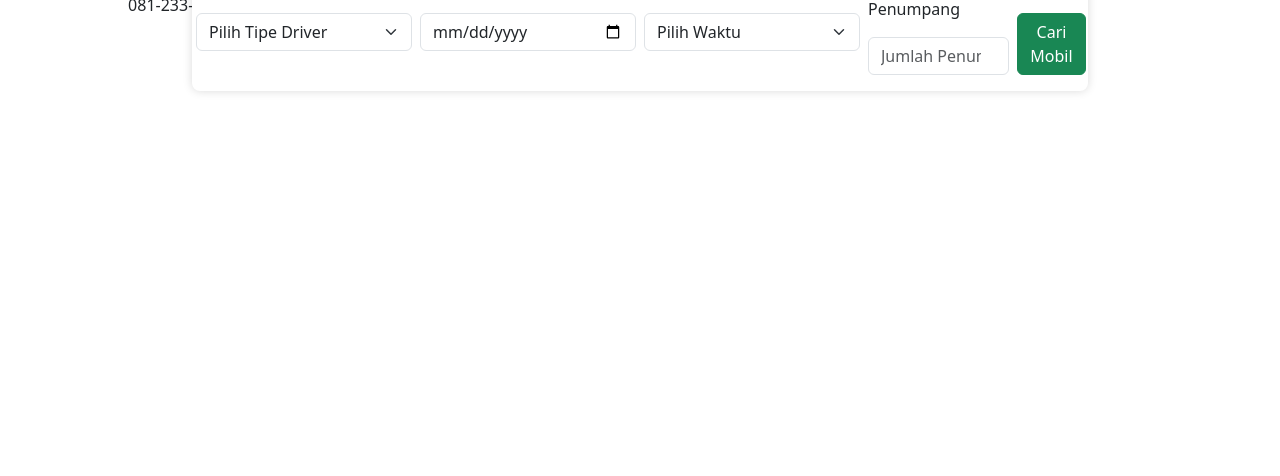
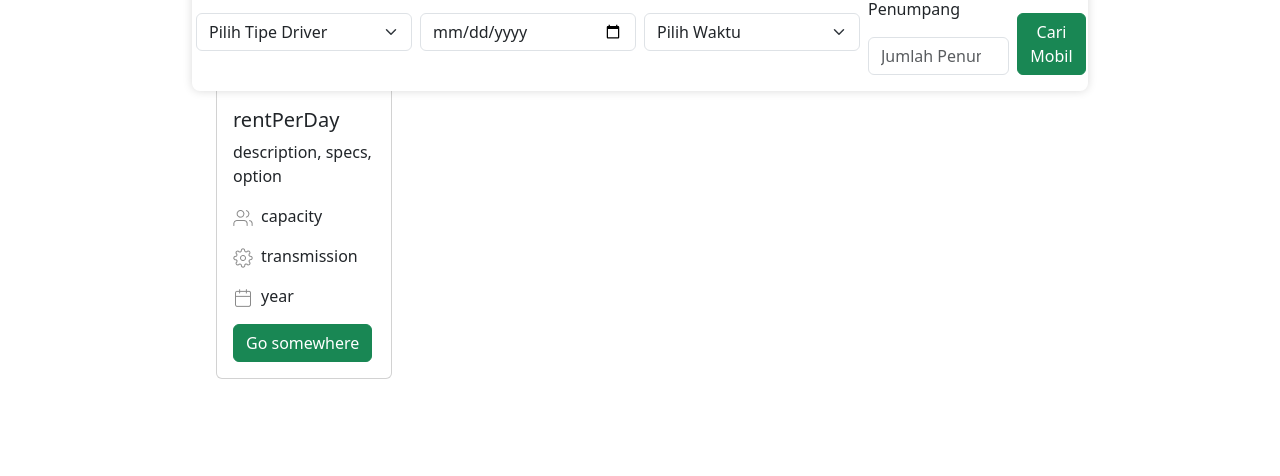
Before and after one commit to MituBaby/24001085-km6-hik-bcr-ch2, a plain HTML site: page BinarCarRental/probable-garbanzo/public/cariMobil.html in a window 1280 px wide. Shown: the part 547-1023 px from the top of the page. Before the commit the page ends 800 px from the top, so only its background shows below. Drawn offline with nearby package versions, Linux system fonts and the light colour scheme.

Commit message:
Add cars card

```diff
--- a/BinarCarRental/probable-garbanzo/public/cariMobil.html
+++ b/BinarCarRental/probable-garbanzo/public/cariMobil.html
@@ -120,7 +120,40 @@
     <!-- end search section -->
 
     <!-- start card mobil -->
-    <div id="cars-container"></div>
+    <div id="cars-container">
+      <div class="row g-5 mx-auto">
+        <div class="col-3">
+          <div class="card mt-5">
+            <img src="./images/car01.min.jpg" class="card-img-top" alt="..." />
+            <div class="card-body">
+              <p>manufactur model/type</p>
+              <h5 class="card-title">rentPerDay</h5>
+              <p class="card-text">description, specs, option</p>
+              <div class="detail">
+                <span>
+                  <img src="./images/fi_users.png" alt="" />
+                </span>
+                <p class="ms-2">capacity</p>
+              </div>
+              <div class="detail">
+                <span>
+                  <img src="./images/fi_settings.png" alt="" />
+                </span>
+                <p class="ms-2">transmission</p>
+              </div>
+              <div class="detail">
+                <span>
+                  <img src="./images/fi_calendar.png" alt="" />
+                </span>
+                <p class="ms-2">year</p>
+              </div>
+
+              <a href="#" class="btn btn-success">Go somewhere</a>
+            </div>
+          </div>
+        </div>
+      </div>
+    </div>
     <!-- end card mobil -->
 
     <!-- start footer section -->
--- a/BinarCarRental/probable-garbanzo/public/css/style.css
+++ b/BinarCarRental/probable-garbanzo/public/css/style.css
@@ -293,6 +293,15 @@ q {
   box-shadow: 0 0 10px rgba(0, 0, 0, 0.15);
 }
 
+#cars-container {
+  width: 70%;
+  margin: 0 0 0 15%;
+}
+
+.detail {
+  display: flex;
+}
+
 @media (max-width: 884px) {
   .navigation {
     padding-left: 10px;
```
Also changed, not shown: BinarCarRental/probable-garbanzo/public/images/fi_calendar.png (added), BinarCarRental/probable-garbanzo/public/images/fi_settings.png (added), BinarCarRental/probable-garbanzo/public/images/fi_users.png (added).
